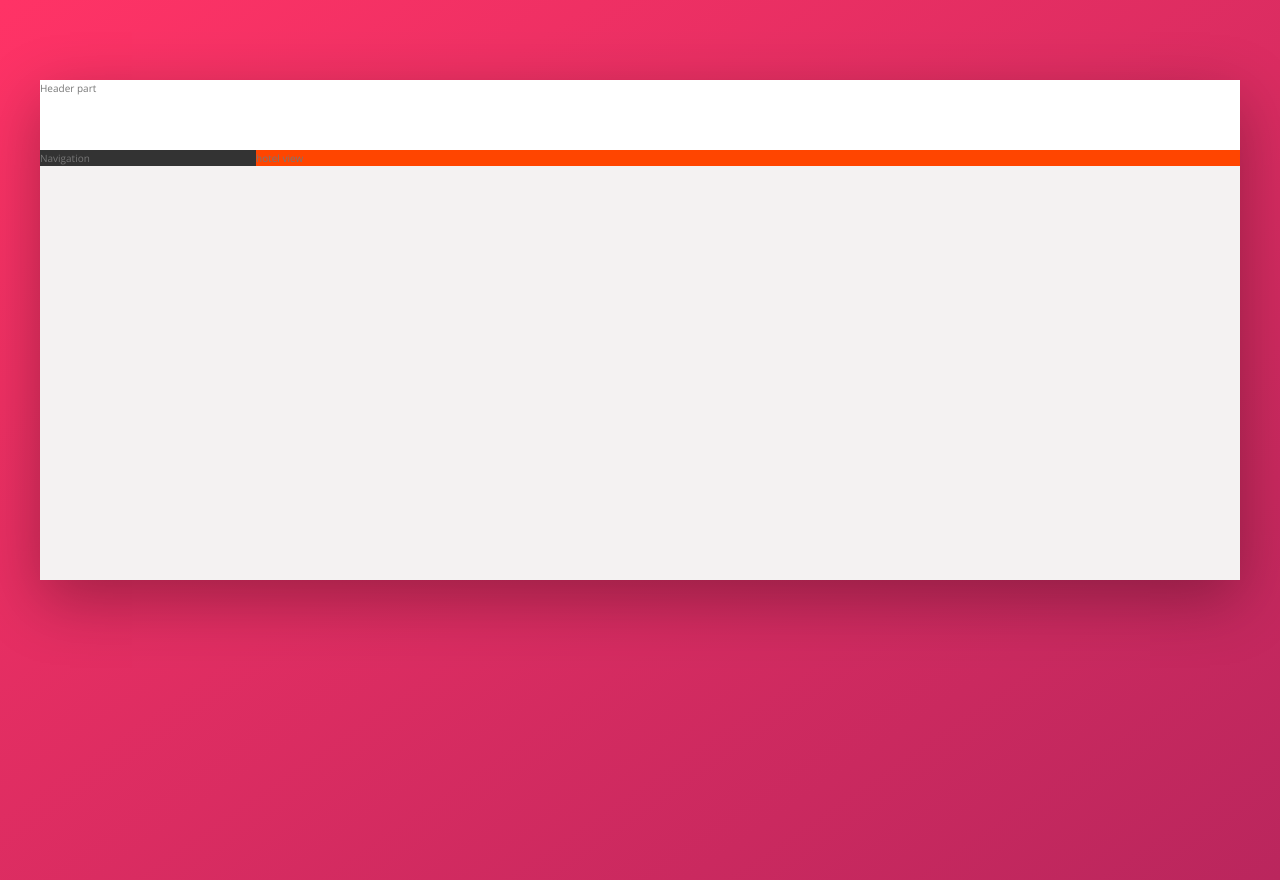
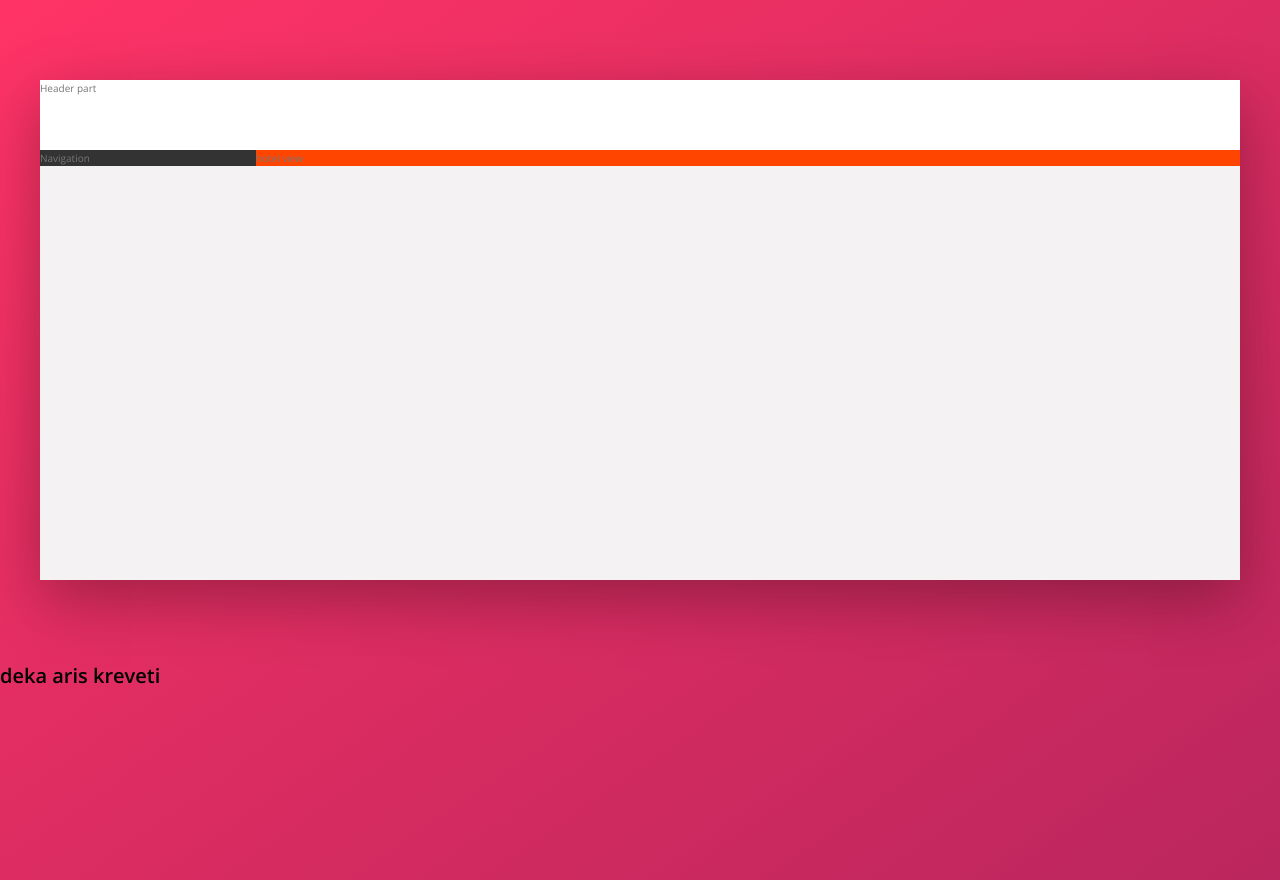
Before and after one commit to pipki11/Trillio, a website: page starter/index.html in a window 1280 px wide. Drawn offline with nearby package versions, Linux system fonts and the light colour scheme.

Commit message:
deka aris krevetitqo

```diff
--- a/starter/index.html
+++ b/starter/index.html
@@ -22,5 +22,6 @@
         <main class="hotel-view">hotel view</main>
       </div>
     </div>
+    <h1 style="color: black">deka aris kreveti</h1>
   </body>
 </html>
```
